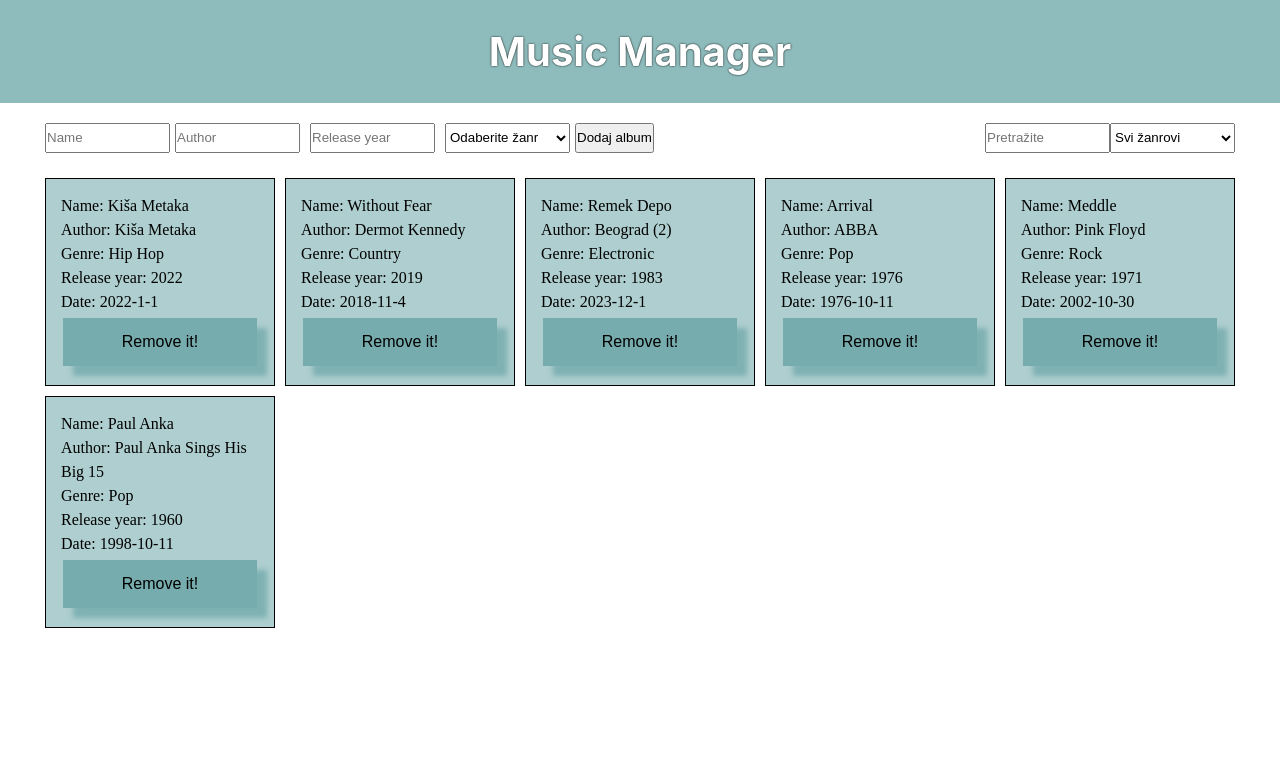
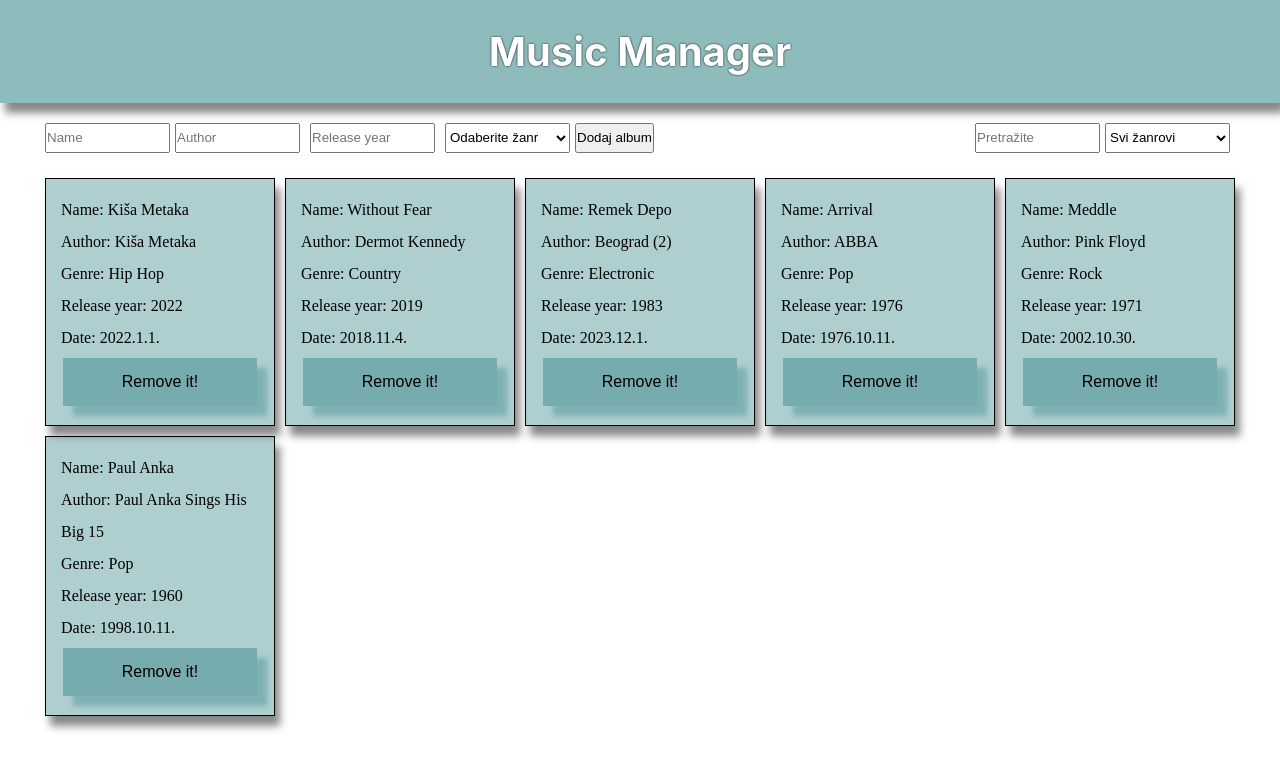
Before and after one commit to JosipaSaravanja/Internship-15-MusicManager, a React (Create React App) app in the folder music-manager/: page / in a window 1280 px wide. Shown: the top 770 px of the page. Built offline with nearby package versions, Linux system fonts and the light colour scheme.

Commit message:
edited css

```diff
--- a/music-manager/src/App.js
+++ b/music-manager/src/App.jsx
@@ -4,7 +4,7 @@ import { Albums } from "./components/albums";
 import { newAlbum, albumsCollection } from "./data";
 import React from "react";
 
-function App() {
+export default function App() {
   const sortAlbums = (array) => {//optimize???
     return array
       .sort((a, b) => {/*(a.name > b.name) ? 1 : ((a.name < b.name) ? -1 : 0)*/
@@ -89,7 +89,6 @@ function App() {
 
   return (
     <div className="App">
-      <div className="content">
         <div className="inputAndFilter">
           <Input addAlbum={addAlbum}></Input>
           <Filter filterAlbums={filterAlbums}></Filter>
@@ -97,8 +96,5 @@ function App() {
 
         <Albums removeAlbum={removeAlbum} albums={data}></Albums>
       </div>
-    </div>
   );
 }
-
-export default App;
--- a/music-manager/src/components/album.jsx
+++ b/music-manager/src/components/album.jsx
@@ -1,21 +1,17 @@
 export const Album = (props) => {
   const compareDates = (date1) => {
-    if (
+    return (
       date1.getFullYear() == new Date().getFullYear() &&
       date1.getMonth() == new Date().getMonth() &&
       date1.getDate() == new Date().getDate()
-    ) {
-      return true;
-    } else {
-      return false;
-    }
+      )
   };
   return (
     <div
       className="albumCard"
       style={
         compareDates(props.data.releaseDate)
-          ? { borderColor: "blueviolet" }
+          ? { borderColor: "rgb(138 43 226)" }
           : { borderColor: "black" }
       }
     >
@@ -24,9 +20,9 @@ export const Album = (props) => {
       <div>Genre: {props.data.genre}</div>
       <div>Release year: {props.data.releaseYear}</div>
       <div>
-        Date: {props.data.releaseDate.getFullYear()}-
-        {props.data.releaseDate.getMonth() + 1}-
-        {props.data.releaseDate.getDate()}
+        Date: {props.data.releaseDate.getFullYear()}.
+        {props.data.releaseDate.getMonth() + 1}.
+        {props.data.releaseDate.getDate()}.
       </div>
       <button className="removeButton" onClick={()=>{props.removeAlbum(props.data.id)}}>Remove it!</button>
     </div>
--- a/music-manager/src/components/input.jsx
+++ b/music-manager/src/components/input.jsx
@@ -5,7 +5,6 @@ export const Input = (props) => {
   const [author, setAuthor] = React.useState("");
   const [genre, setGenre] = React.useState("");
   const [releaseYear, setReleaseYear] = React.useState("");
-  const [releaseDate, setReleseDate] = React.useState("");
 
   const handleClick=()=>{
      if(!name || !author || !genre){
@@ -16,7 +15,6 @@ export const Input = (props) => {
      setName("");
      setAuthor("");
      setReleaseYear("");
-     setReleseDate("");
      setGenre("");
   }
 
--- a/music-manager/src/data.js
+++ b/music-manager/src/data.js
@@ -18,5 +18,4 @@ export const albumsCollection = [
   new newAlbum("Arrival", "ABBA", "Pop", 1976, new Date("1976-10-11")),
   new newAlbum("Paul Anka", "Paul Anka Sings His Big 15", "Pop", 1960, new Date("1998-10-11")),
   new newAlbum("Without Fear", "Dermot Kennedy ", "Country", 2019, new Date("2018-11-04")),
-
 ];
--- a/music-manager/src/index.css
+++ b/music-manager/src/index.css
@@ -31,17 +31,47 @@ header{
     font-weight: 900;
     font-size: 20px;
     padding: 0;
+    box-shadow: 5px 10px 8px #888888;
   }
 
+  #root{
+    display: flex;
+    flex-direction: column;
+    justify-content: center;
+  }
+  .App{
+    margin-left: auto;
+    margin-right: auto;
+    width: 1200px;
+    display: flex;
+    flex-direction: column;
+
+  }
+
+  @media only screen and (max-width: 1200px) {
+    .App{
+      width: 750px;
+    }
+
+  }
+
+  @media only screen and (max-width: 750px) {
+    .App{
+      width:90%
+    }
+  }
+
+
+
   .albumCard{
-  min-height: 200px;
+    box-shadow: 5px 10px 8px #888888;
     justify-content: space-between;
     display: flex;
     flex-direction: column;
     width: 230px;
     padding: 15px;
     font-family: "Times New Roman", Times, serif;
-  line-height: 1.5;
+    line-height: 32px;
     background-color: rgb(95, 158, 160, 0.5);
     border: solid 1px black;
     margin: 5px;
@@ -52,30 +82,6 @@ header{
     flex-wrap: wrap;
   }
 
-.App{
-  display: flex;
-  flex-direction: column;
-}
-.content{
-  margin-left: auto;
-  margin-right: auto;
-  width: 1200px;
-  display: flex;
-  flex-direction: column;
-
-}
-
-.App{
-  justify-content: center;
-}
-.inputAndFilter{
-  display: flex;
-  flex-direction: row;
-justify-content: space-between;
-padding: 5px;
-margin: 15px 0;
-
-}
 
   .removeButton{
     background-color: rgb(95, 158, 160, 0.7);
@@ -90,38 +96,11 @@ margin: 15px 0;
     box-shadow: 10px 10px 5px rgb(95, 158, 160, 0.6);
   }
 
-.input, .filter{
-  display: flex;
-  flex-direction: row;
-  align-items: center;
-}
-
-.filter>*, .input>*{
-  height: 30px
-}
-.filter :not(:first-child, :last-child), .input :not(:first-child, :last-child){
-  margin: auto 5px;
-}
-
-input, select{
-  width: 125px
-}
-
   @media only screen and (max-width: 1200px) {
     .albumCard{
       width: 240px;
     }
-  .content{
-    width: 750px;
-  }
 
-  .inputAndFilter{
-    flex-direction: column;
-  }
-
-  .input{
-    margin-bottom: 15px;
-  }
   }
 
   @media only screen and (max-width: 750px) {
@@ -138,6 +117,52 @@ input, select{
       align-items: center;
     }
 
+
+  }
+
+
+  .inputAndFilter{
+    display: flex;
+    flex-direction: row;
+    justify-content: space-between;
+    padding: 5px;
+    margin: 15px 0;
+
+  }
+
+  .input, .filter{
+    display: flex;
+    flex-direction: row;
+    align-items: center;
+  }
+
+  .filter>*, .input>*{
+    height: 30px
+  }
+
+  .filter :nth-child(2){
+    margin: auto 5px;
+
+  }
+  .input :not(:first-child, :last-child){
+    margin: auto 5px;
+  }
+
+  input, select{
+    width: 125px
+  }
+
+  @media only screen and (max-width: 1200px) {
+    .inputAndFilter{
+      flex-direction: column;
+    }
+
+    .input{
+      margin-bottom: 15px;
+    }
+  }
+
+  @media only screen and (max-width: 750px) {
     .inputAndFilter > *{
       display: flex;
       flex-direction: column;
```
Lines whose indentation alone changed are shown as unchanged.
